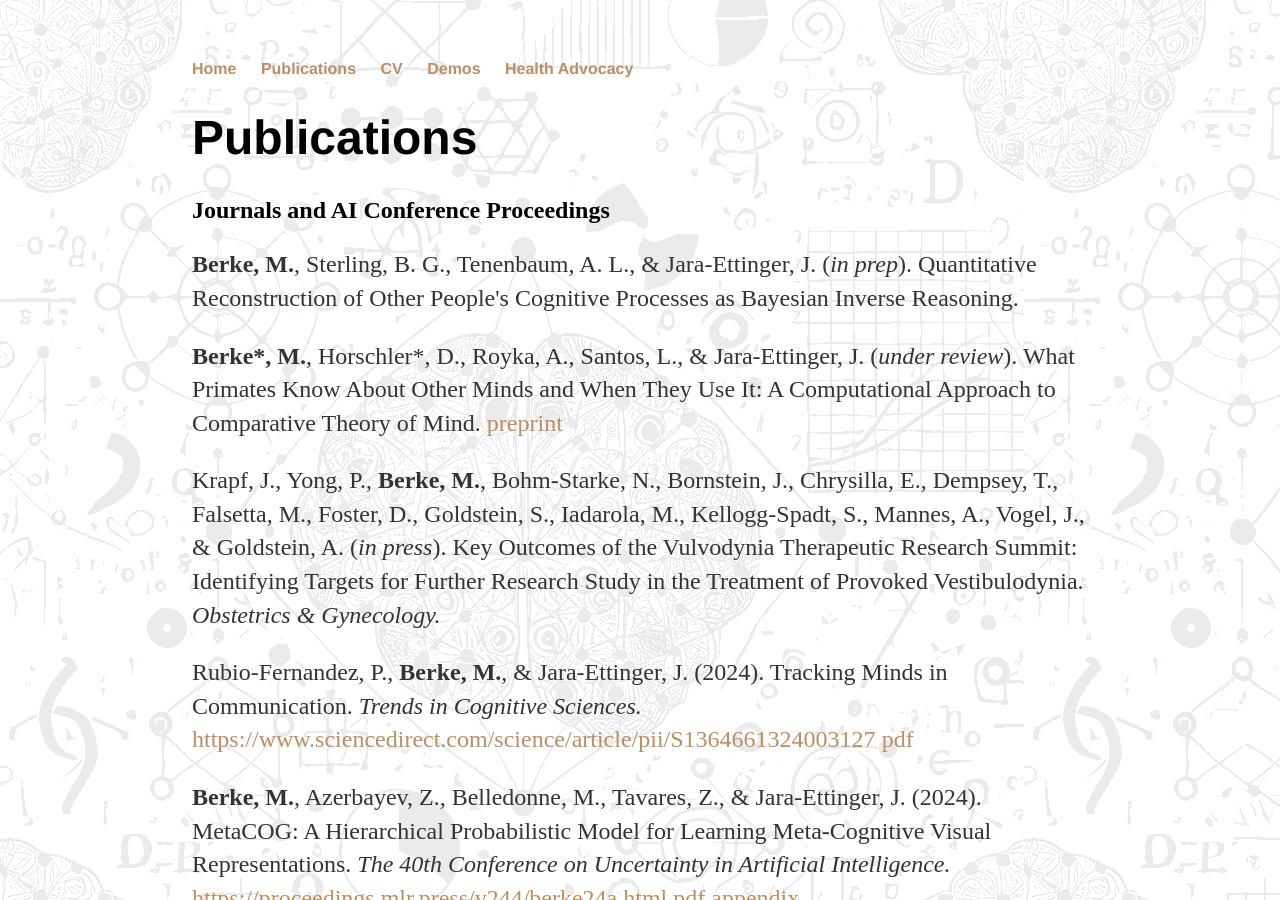
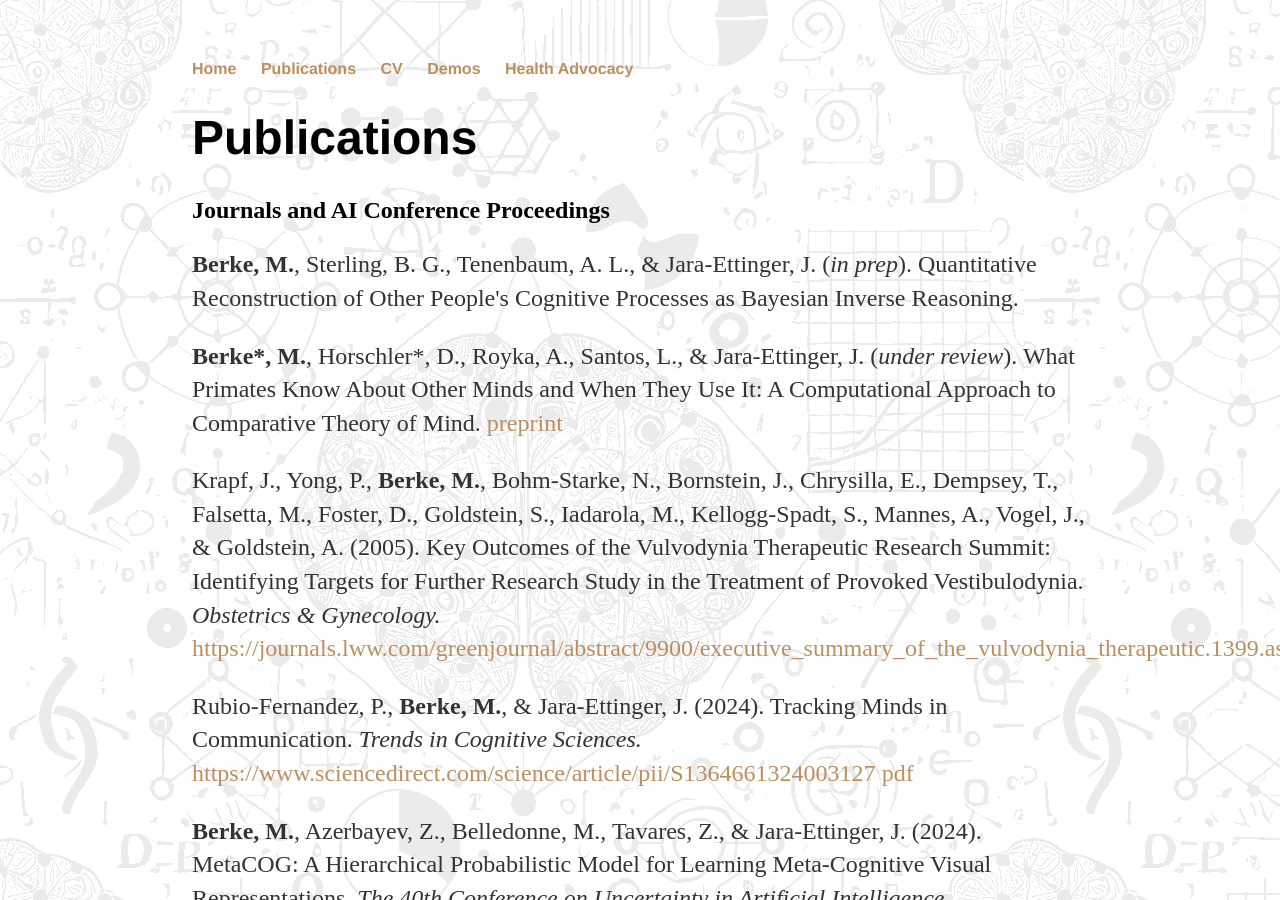
Before and after one commit to marleneberke/marleneberke.github.io, a Jekyll site: the page built from publications.html, in a window 1280 px wide and 900 px high. Built offline with Jekyll 4.4.1, drawn with Linux system fonts in a browser that asks for light colours.

Commit message:
Revise publication entries in publications.html
Updated publication details and added new references.

```diff
--- a/publications.html
+++ b/publications.html
@@ -16,7 +16,7 @@
 
 <p><b>Berke*, M.</b>, Horschler*, D., Royka, A., Santos, L., & Jara-Ettinger, J. (<i>under review</i>). What Primates Know About Other Minds and When They Use It: A Computational Approach to Comparative Theory of Mind. <a href="https://www.biorxiv.org/content/10.1101/2023.08.02.551487v1.full.pdf">preprint</a> </p>
 
-<p>Krapf, J., Yong, P., <b>Berke, M.</b>, Bohm-Starke, N., Bornstein, J., Chrysilla, E., Dempsey, T., Falsetta, M., Foster, D., Goldstein, S., Iadarola, M., Kellogg-Spadt, S., Mannes, A., Vogel, J., & Goldstein, A. (<i>in press</i>). Key Outcomes of the Vulvodynia Therapeutic Research Summit: Identifying Targets for Further Research Study in the Treatment of Provoked Vestibulodynia. <i>Obstetrics & Gynecology.</i> </p>
+<p>Krapf, J., Yong, P., <b>Berke, M.</b>, Bohm-Starke, N., Bornstein, J., Chrysilla, E., Dempsey, T., Falsetta, M., Foster, D., Goldstein, S., Iadarola, M., Kellogg-Spadt, S., Mannes, A., Vogel, J., & Goldstein, A. (2005). Key Outcomes of the Vulvodynia Therapeutic Research Summit: Identifying Targets for Further Research Study in the Treatment of Provoked Vestibulodynia. <i>Obstetrics & Gynecology.</i> <a href="https://journals.lww.com/greenjournal/abstract/9900/executive_summary_of_the_vulvodynia_therapeutic.1399.aspx">https://journals.lww.com/greenjournal/abstract/9900/executive_summary_of_the_vulvodynia_therapeutic.1399.aspx</a> </p>
 
 <p>Rubio-Fernandez, P., <b>Berke, M.</b>, & Jara-Ettinger, J. (2024). Tracking Minds in Communication. <i>Trends in Cognitive Sciences.</i> <a href=https://www.sciencedirect.com/science/article/pii/S1364661324003127>https://www.sciencedirect.com/science/article/pii/S1364661324003127</a> <a href="https://github.com/marleneberke/marleneberke.github.io/raw/main/TrackingMinds.pdf">pdf</a> </p>
 
```
